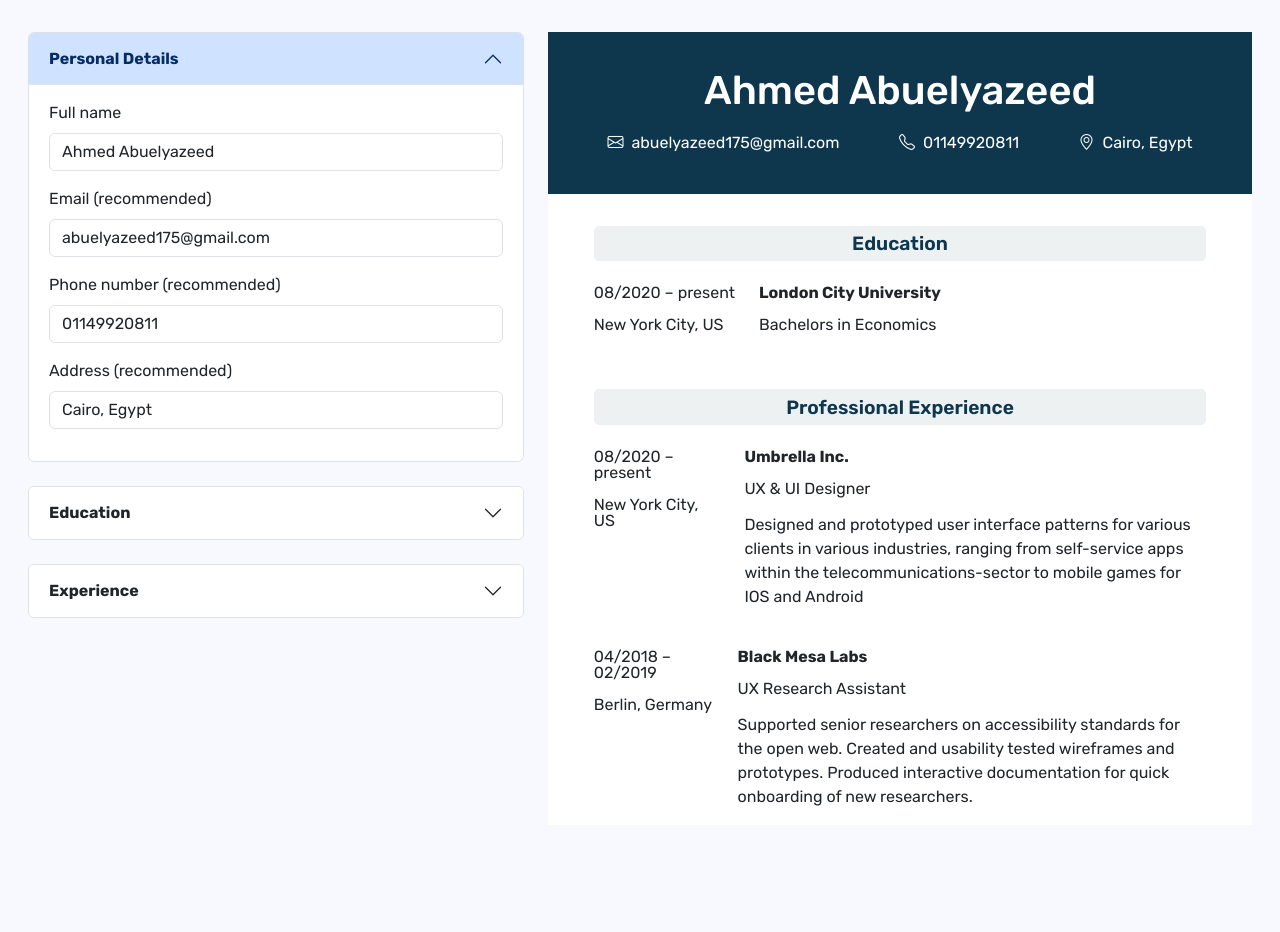
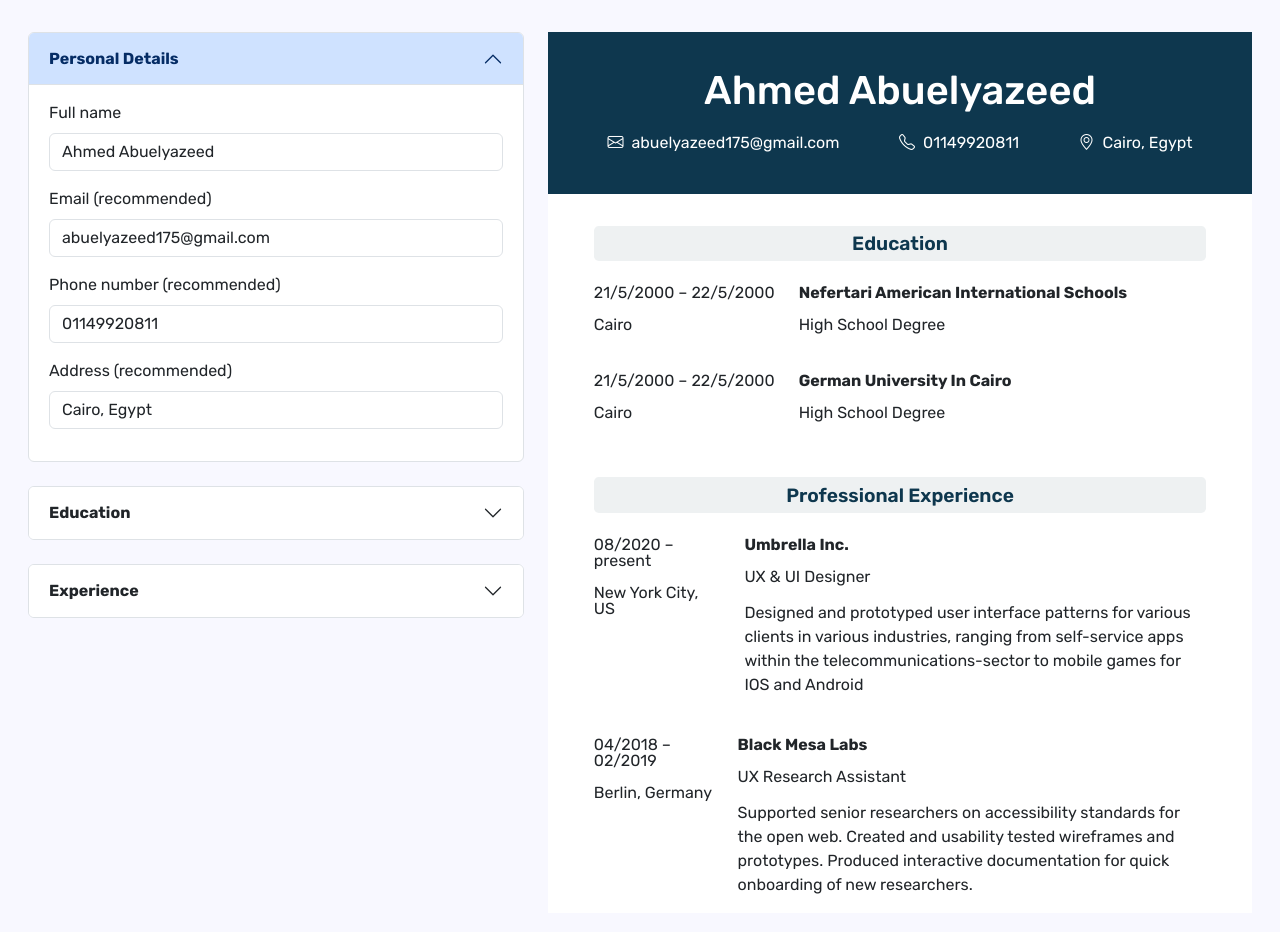
Before and after one commit to Abuelyazeed/CV-Builder, a React (Vite) app: page / in a window 1280 px wide. Shown: the top 932 px of the page. Before the commit the page ends 865 px from the top, so only its background shows below. Built offline with nearby package versions, Linux system fonts and the light colour scheme.

Commit message:
updated resume based on education info

```diff
--- a/src/App.jsx
+++ b/src/App.jsx
@@ -18,7 +18,7 @@ function App() {
   const [educationList, setEducationList] = useState([
     {
       id: 1,
-      school: "Nefertari American Internation Schools",
+      school: "Nefertari American International Schools",
       degree: "High School Degree",
       startDate: "21/5/2000",
       endDate: "22/5/2000",
@@ -52,7 +52,7 @@ function App() {
             <Experience />
           </div>
           <div className="col-7 mb-2">
-            <Resume userInfo={userInfo} />
+            <Resume userInfo={userInfo} educationInfo={educationList} />
           </div>
         </div>
       </div>
--- a/src/components/Resume.jsx
+++ b/src/components/Resume.jsx
@@ -1,7 +1,7 @@
 import React from "react";
 import "bootstrap-icons/font/bootstrap-icons.css";
 
-function Resume({ userInfo }) {
+function Resume({ userInfo, educationInfo }) {
   return (
     <div>
       <section className="pers-section">
@@ -24,18 +24,24 @@ function Resume({ userInfo }) {
       <div className="resume-bottom d-flex flex-column align-items-center">
         <section className="edu-section">
           <h3 className="resume-bottom-title">Education</h3>
+          {educationInfo.map((ed) => {
+            return (
               <div className="d-flex flex-row resume-bottom-details">
                 <div className="me-4">
-              <p>08/2020 – present</p>
-              <p>New York City, US</p>
+                  <p>
+                    {ed.startDate} – {ed.endDate}
+                  </p>
+                  <p>{ed.location}</p>
                 </div>
                 <div>
                   <p>
-                <strong>London City University</strong>
+                    <strong>{ed.school}</strong>
                   </p>
-              <p>Bachelors in Economics</p>
+                  <p>{ed.degree}</p>
                 </div>
               </div>
+            );
+          })}
         </section>
         <section className="experience-section">
           <h3 className="resume-bottom-title">Professional Experience</h3>
```
Lines whose indentation alone changed are shown as unchanged.
